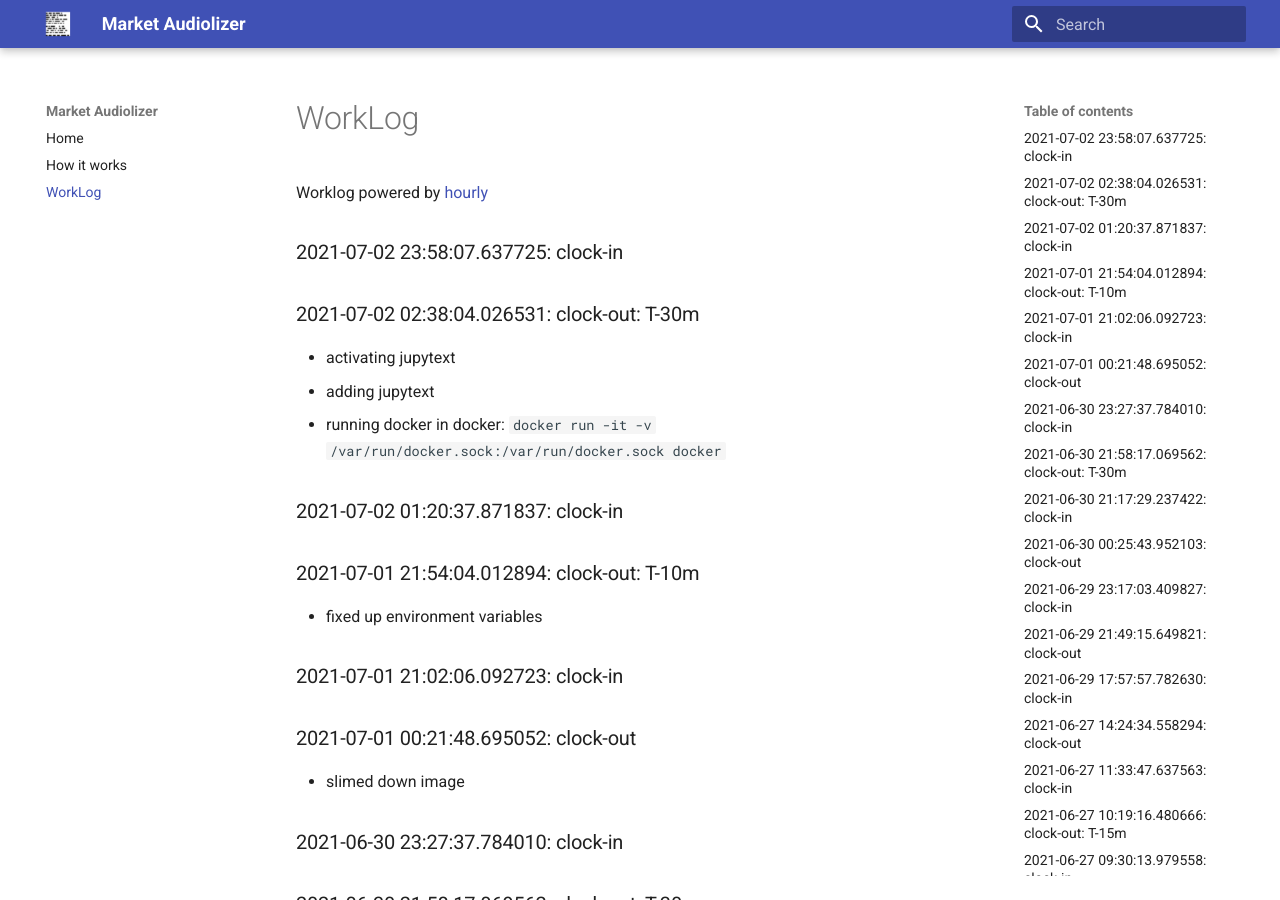
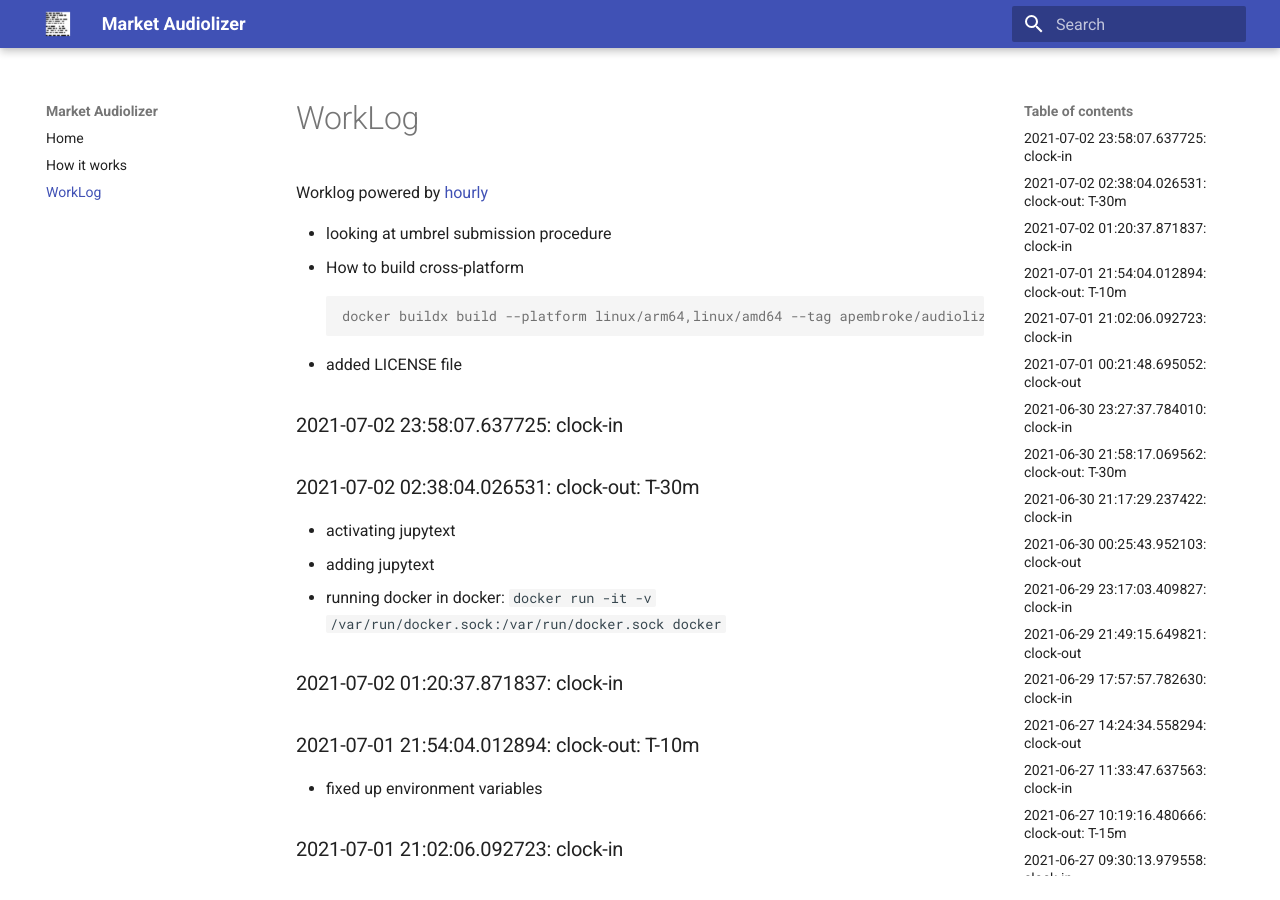
Before and after one commit to asherp/audiolizer, an MkDocs documentation site: the page built from docs/WorkLog.md, in a window 1280 px wide and 900 px high. Built offline with MkDocs 1.6.1 and Material for MkDocs 9.7.7, drawn with Linux system fonts in a browser that asks for light colours.

Commit message:
looking at umbrel submission procedure

````diff
--- a/WorkLog.md
+++ b/WorkLog.md
@@ -1,3 +1,9 @@
+* looking at umbrel submission procedure
+* How to build cross-platform
+```console
+docker buildx build --platform linux/arm64,linux/amd64 --tag apembroke/audiolizer:0.4.1 --output "type=registry" .
+```
+* added LICENSE file
 
 ### 2021-07-02 23:58:07.637725: clock-in
 
````
